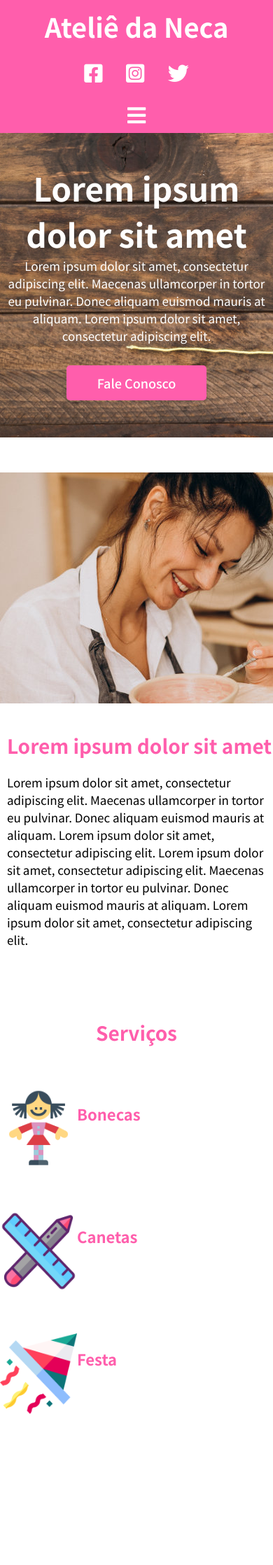
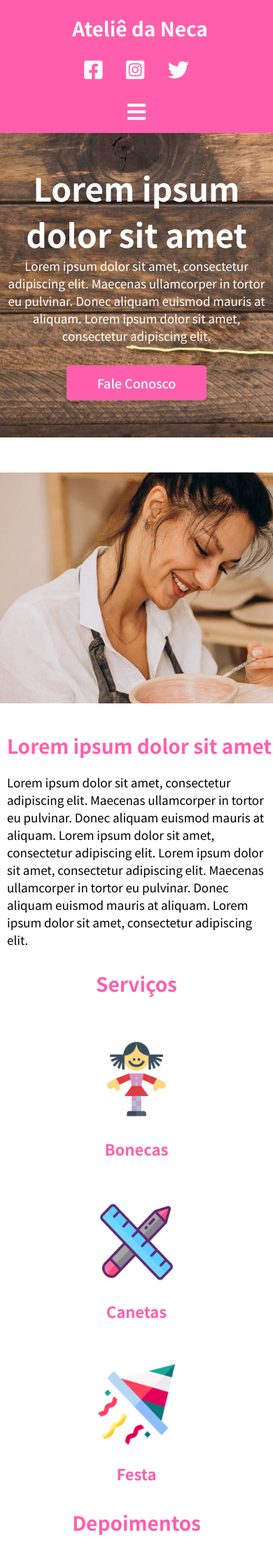
Before and after one commit to AlexandreOliveiradvp/Projeto-atelie--Saas-Jquery-e-Aos-, a PHP site: page / in a window 390 px wide. Shown: the top 2236 px of the page at 70% size. Run offline with PHP 8.4, Linux system fonts and the light colour scheme.

Commit message:
algumas correcoes

```diff
--- a/css/style.css
+++ b/css/style.css
@@ -16,7 +16,7 @@ div.container {
   max-width: 1024px;
   margin: 0 auto; }
 
-/*Estílo header */
+/*Style header */
 header {
   position: fixed;
   top: 0;
@@ -74,7 +74,7 @@ nav.menu-mobile {
     color: black;
     border: 1px solid #ff5eac; }
 
-/*Estilo primeira seçao (entrada) */
+/*Style primeira seçao (entrada) */
 section.first {
   width: 100%;
   height: 630px;
@@ -107,7 +107,7 @@ section.first {
   section.first button:hover {
     transform: scale(1.1); }
 
-/*Estilo segunda seção (artista) */
+/*Style segunda seção (artista) */
 section.second {
   width: 100%;
   height: 430px; }
@@ -130,7 +130,7 @@ section.second {
     padding-top: 20px;
     font-size: 17px; }
 
-/*Estilo terceira seçao(serviços) */
+/*Style terceira seçao(serviços) */
 section.third {
   width: 100%;
   max-height: 300px;
@@ -155,7 +155,7 @@ section.third {
     font-size: 22px;
     margin-top: 20px; }
 
-/*Estilo quarta seção(depoimentos) */
+/*Style quarta seção(depoimentos) */
 section.fourth {
   width: 100%;
   text-align: center;
@@ -182,6 +182,7 @@ section.fourth {
     color: #1b81f5;
     padding: 10% 30% 0 0; }
 
+/*Style Quinta seção(contato) */
 section.fifth {
   width: 100%;
   text-align: center; }
@@ -218,6 +219,7 @@ section.fifth {
     border: 1px solid #1b81f5;
     cursor: pointer; }
 
+/*Style footer */
 footer {
   width: 100%;
   margin-top: 20px;
@@ -227,9 +229,9 @@ footer {
   font-size: 14px;
   padding: 15px 15px; }
 
-/*****************************************Estilo responsivo***************************************** */
+/*Responsives Styles */
 @media screen and (max-width: 540px) {
-  /*estilo header */
+  /*Style header */
   header {
     position: absolute;
     height: 190px;
@@ -250,21 +252,21 @@ footer {
     header nav.menu-desktop {
       display: none; }
 
-  /*menu mobile */
+  /*Style menu mobile */
   nav.menu-mobile {
     width: 100%;
     display: block;
     margin-top: 190px;
     display: none; }
 
-  /*Estilo primeira seção */
+  /*Style primeira seção */
   section.first {
     width: 100%;
     text-align: center; }
     section.first div {
       left: 0; }
 
-  /*estilo segunda seção (artista) */
+  /*Style segunda seção (artista) */
   section.second div.img {
     display: block;
     width: 100%; }
@@ -272,17 +274,35 @@ footer {
     display: block;
     width: 100%; }
 
-  /*estilo terceira seção (serviços) */
+  /*Style terceira seção (serviços) */
   section.third {
     margin-top: 400px;
     width: 100%; }
     section.third div:not(.container) {
       width: 100%; }
+    section.third div.container div {
+      display: block; }
 
-  /*estilo quarta seção (depoimentos) */
+  /*Style quarta seção (depoimentos) */
   section.fourth {
     margin-top: 750px; }
     section.fourth div:not(.container) {
       width: 100%; } }
+@media screen and (max-width: 768px) {
+  header {
+    /*Style terceira seção (serviços) */ }
+    header h2 {
+      font-size: 28px;
+      margin-top: 10px;
+      padding-left: 10px; }
+    header li {
+      font-size: 14px;
+      padding-right: 10px; }
 
-/*# sourceMappingURL=style.css.map */
+  section.third {
+    margin-top: 50px;
+    width: 100%; }
+    section.third div:not(.container) {
+      width: 100%; }
+    section.third div.container div {
+      display: block; } }
--- a/sass/style.sass
+++ b/sass/style.sass
@@ -22,7 +22,7 @@ div.container
     max-width: 1024px
     margin: 0 auto
 
-/*Estílo header*/
+/*Style header*/
 header
     position: fixed
     top: 0
@@ -30,24 +30,19 @@ header
     height: 80px
     background-color: $rosa
     z-index: 1
-
     div:not(.container)
         width: calc( 100% / 3  )
         height: 100%
         float: left
-
     div.menu
         text-align: right
-
     h2
         color: white
         font-size: 38px
         padding-top: 10px
         cursor: pointer
-
     a
         text-decoration: none
-
     li
         display: inline-block
         color: white
@@ -57,20 +52,16 @@ header
         padding-left: 13px
         cursor: pointer
         transition: 0.5s
-
     li:hover
         transform: scale(1.2)
-
     div.redessociais
         text-align: center
-
     i
         font-size: 30px
         padding: 25px 15px
         color: $branco
         cursor: pointer
         transition: 0.5s
-
     i:hover
         transform: scale(1.2)
 
@@ -86,36 +77,29 @@ nav.menu-mobile
     text-align: center
     margin-top: 80px
     display: none
-
-
     li
         font-size: 17px
         color: black
         border: 1px solid $rosa
 
-/*Estilo primeira seçao (entrada)*/
+/*Style primeira seçao (entrada)*/
 section.first
     width: 100%
     height: 630px
     background-image: url(../imagens/back_entrada.jpg)
     background-size: cover
     margin-top: -5px
-
     div
         position: relative
         top: 240px
         left: 170px
         max-width: 600px
-
-
     h1
         color: white
         font-size: 46px
-
     p
         color: white
         font-size: 17px
-
     button
         width: 200px
         height: 50px
@@ -128,62 +112,47 @@ section.first
         border-radius: 5px
         cursor: pointer
         transition: 0.6s
-
     button:hover
         transform: scale(1.1)
 
-/*Estilo segunda seção (artista)*/
+/*Style segunda seção (artista)*/
 section.second
     width: $tt
     height: 430px
-
     div:not(.container)
         width: 50%
         height: 330px
         float: left
-
     div.img
         background-image: url(../imagens/artesã.jpg)
         margin-top: 50px
-
-
     div.texto2
         margin-top: 50px
-
-
     h2
         color: $rosa
         font-size: 28px
         margin-top: -10px
         padding-left: 10px
-
     p
         padding-left: 10px
         padding-top: 20px
         font-size: 17px
 
-/*Estilo terceira seçao(serviços)*/
+/*Style terceira seçao(serviços)*/
 section.third
     width: $tt
     max-height: 300px
     text-align: center
-
-
     h2
         color: $rosa
         font-size: 28px
-
     div:not(.container)
         width: calc( 1024px / 3  )
         float: left
         text-align: center
         margin-top: 60px
-
         @media screen and ( max-width: 768px )
             display: flex
-
-
-
     img
         width: 110px
         height: 115px
@@ -194,7 +163,7 @@ section.third
         font-size: 22px
         margin-top: 20px
 
-/*Estilo quarta seção(depoimentos)*/
+/*Style quarta seção(depoimentos)*/
 section.fourth
     width: 100%
     text-align: center
@@ -212,37 +181,30 @@ section.fourth
         float: left
         text-align: center
         border: solid 5px white
-
-
     p
         font-size: 17px
-
     .img-1, .img-2, .img-3
         width: 70px !important
         height: 70px
         border-radius: 40px
         background-color: #ccc
         margin: 20px 0px 0px 20%
-
     h6
         font-size: 15px
         color: $azul
         padding: 10% 30% 0 0
 
 
-//Quinta seção(contato)
+/*Style Quinta seção(contato)*/
 section.fifth
     width: $tt
     text-align: center
-
     form
         margin-top: 50px
-
     legend
         font-size: 28px
         color: $azul
         font-weight: 500
-
     input[type=text]
         width: 300px
         height: 30px
@@ -251,7 +213,6 @@ section.fifth
         padding: 15px 15px
         border-radius: 5px
         border: 2px solid #1b81f5
-
     textarea[type=text]
         width: 300px
         height: 200px
@@ -261,8 +222,6 @@ section.fifth
         padding: 15px 15px
         border-radius: 5px
         border: 2px solid #1b81f5
-
-
     input[type=submit]
         width: 300px
         height: 30px
@@ -272,8 +231,7 @@ section.fifth
         border-radius: 5px
         border: 1px solid #1b81f5
         cursor: pointer
-
-    //Estilo footer
+/*Style footer*/
 footer
     width: $tt
     margin-top: 20px
@@ -285,23 +243,20 @@ footer
 
 
 
-/*****************************************Estilo responsivo******************************************/
+/*Responsives Styles*/
 @media screen and ( max-width: 540px )
 
-    /*estilo header*/
+    /*Style header*/
     header
         position: absolute
         height: 190px
         width: $tt
         display: block
-
         div.logo
             width: 100%
             text-align: center
-
         div.redessociais
             width: $tt
-
         div.menu
             width: $tt
             text-align: center
@@ -309,12 +264,11 @@ footer
                 display: block
                 transform: none
                 margin-top: -20px
-
         nav.menu-desktop
             display: none
 
 
-    /*menu mobile*/
+    /*Style menu mobile*/
     nav.menu-mobile
         width: 100%
         display: block
@@ -322,15 +276,14 @@ footer
         display: none
 
 
-    /*Estilo primeira seção*/
+    /*Style primeira seção*/
     section.first
         width: $tt
         text-align: center
-
         div
             left: 0
 
-    /*estilo segunda seção (artista)*/
+    /*Style segunda seção (artista)*/
     section.second
         div.img
             display: block
@@ -340,17 +293,38 @@ footer
             display: block
             width: $tt
 
-    /*estilo terceira seção (serviços)*/
+    /*Style terceira seção (serviços)*/
     section.third
         margin-top: 400px
         width: $tt
+        div:not(.container)
+            width: $tt
+        div.container
+            div
+                display: block
 
+    /*Style quarta seção (depoimentos)*/
+    section.fourth
+        margin-top: 750px
         div:not(.container)
             width: $tt
 
-    /*estilo quarta seção (depoimentos)*/
-    section.fourth
-        margin-top: 750px
+@media screen and ( max-width: 768px )
 
+    header
+        h2
+            font-size: 28px
+            margin-top: 10px
+            padding-left: 10px
+        li
+            font-size: 14px
+            padding-right: 10px
+        /*Style terceira seção (serviços)*/
+    section.third
+        margin-top: 50px
+        width: $tt
         div:not(.container)
             width: $tt
+        div.container
+            div
+                display: block
```
